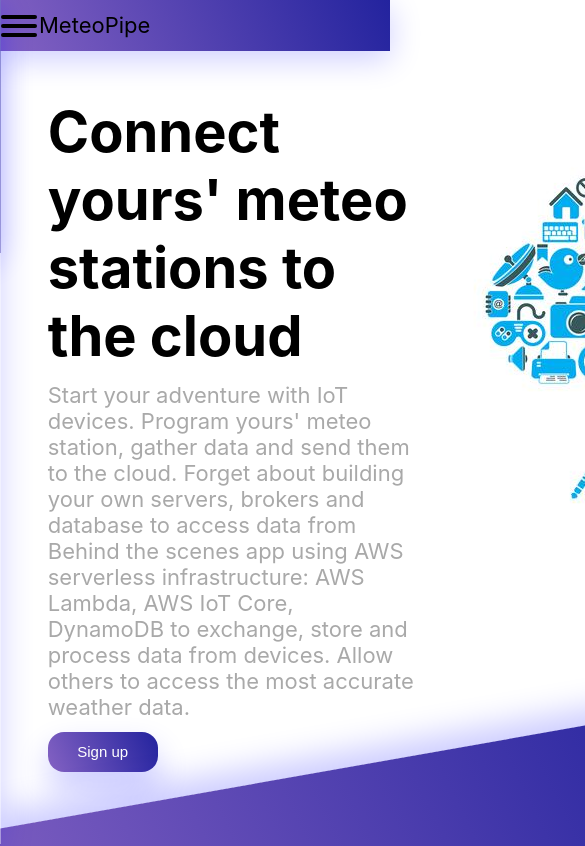
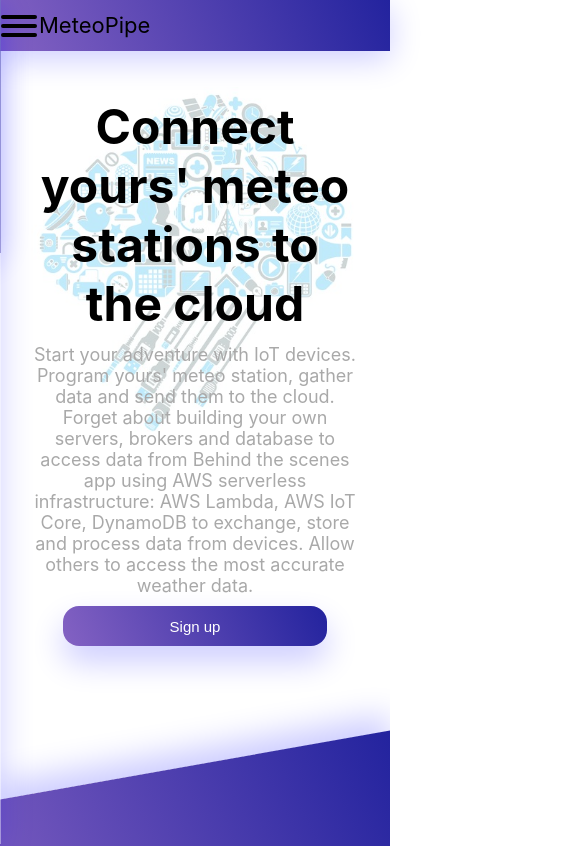
Before and after one commit to rozek1997/meteopipe, a React (Create React App) app: page / in a window 390 px wide. Shown: the top 846 px of the page, 585 px wide, since content can reach past the window. Built offline with nearby package versions, Linux system fonts and the light colour scheme; what google-maps-react would draw is missing.

Commit message:
made main page a little bit more responsive(it is responsive but look quite awful and dont have idea how to turn it out)

```diff
--- a/src/components/menu/TopNav.css
+++ b/src/components/menu/TopNav.css
@@ -1,5 +1,6 @@
 header {
     grid-area: header;
+    z-index: 10;
 }
 
 .navigation {
--- a/src/pages/main/App.css
+++ b/src/pages/main/App.css
@@ -25,7 +25,8 @@
     margin-bottom: 10%;
     grid-template-areas: "description image";
     grid-column-gap: 5%;
-    grid-template-columns: 60% 20%;
+    grid-template-columns: 60% 40%;
+    align-content: center;
 }
 
 .app__description__container {
@@ -39,6 +40,11 @@
 
 .app__image {
     grid-area: image;
+}
+
+.app__image img {
+    max-width: 100%;
+    height: auto;
 }
 
 .description__header {
@@ -59,7 +65,6 @@
     border-radius: 16px;
     box-shadow: 0 1rem 2rem rgba(0, 0, 255, 0.2);
     text-align: center;
-    vertical-align: middle;
     display: flex;
     flex-direction: column;
     justify-content: center;
@@ -76,3 +81,58 @@
     display: inline-block;
     width: 100%;
 }
+
+@media (max-width: 900px) {
+
+    .app__image img {
+        display: block;
+        margin-left: auto;
+        margin-right: auto;
+    }
+
+    .app__description__container {
+        background: rgba(255, 255, 255, 0.75);
+        grid-area: main;
+        text-align: center;
+        z-index: 1;
+    }
+
+
+    .app__container {
+        height: 80%;
+        grid-template-columns: 100%;
+        grid-template-areas: "main";
+    }
+
+    .app__image {
+        grid-area: main;
+    }
+
+
+}
+
+@media (max-width: 562px) {
+
+    .btn__signup {
+        margin: auto;
+        width: 80%;
+    }
+
+    .description__header {
+        font-size: 48px;
+    }
+
+    .description__details {
+        font-size: 18px;
+    }
+}
+
+@media (max-width: 375px) {
+    .description__header {
+        font-size: 32px;
+    }
+
+    .description__details {
+        font-size: 16px;
+    }
+}
--- /dev/null
+++ b/src/pages/signup/SignUp.css
@@ -0,0 +1,12 @@
+.registration-page {
+    grid-area: main;
+    background: var(--main-theme);
+}
+
+.registration-page__container {
+    width: 100%;
+    height: 100%;
+    margin: 24px;
+    background: white;
+
+}
--- /dev/null
+++ b/src/pages/signup/SignUp.js
@@ -0,0 +1,19 @@
+import React from "react"
+import "./SignUp.css"
+import SignUpForm from "../../components/auth/SignUpForm";
+
+class SignUp extends React.Component {
+
+    render() {
+        return (
+            <div className="registration-page">
+                <div className="registration-page__container">
+                    <SignUpForm/>
+                </div>
+            </div>
+
+        )
+    }
+}
+
+export default SignUp;
```
